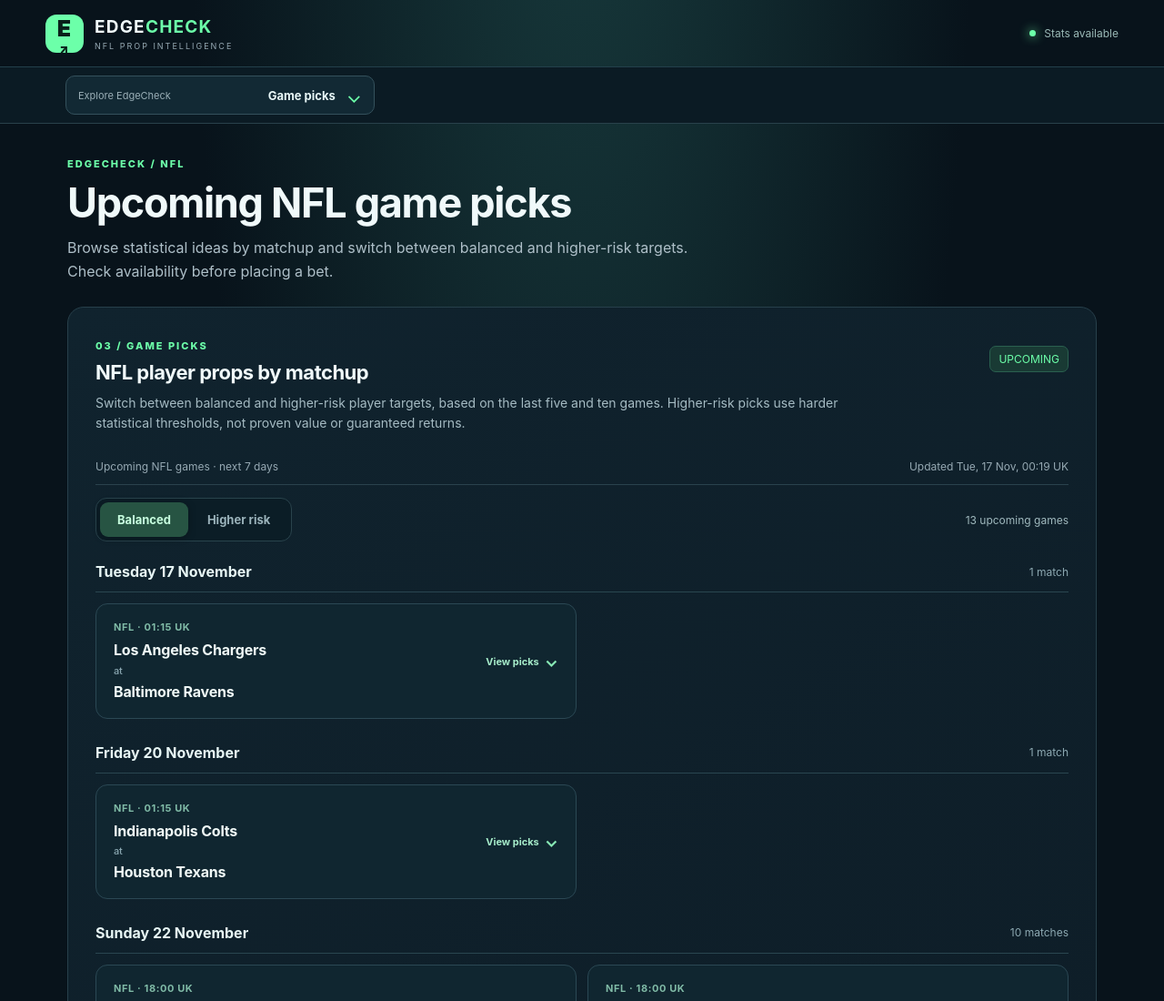
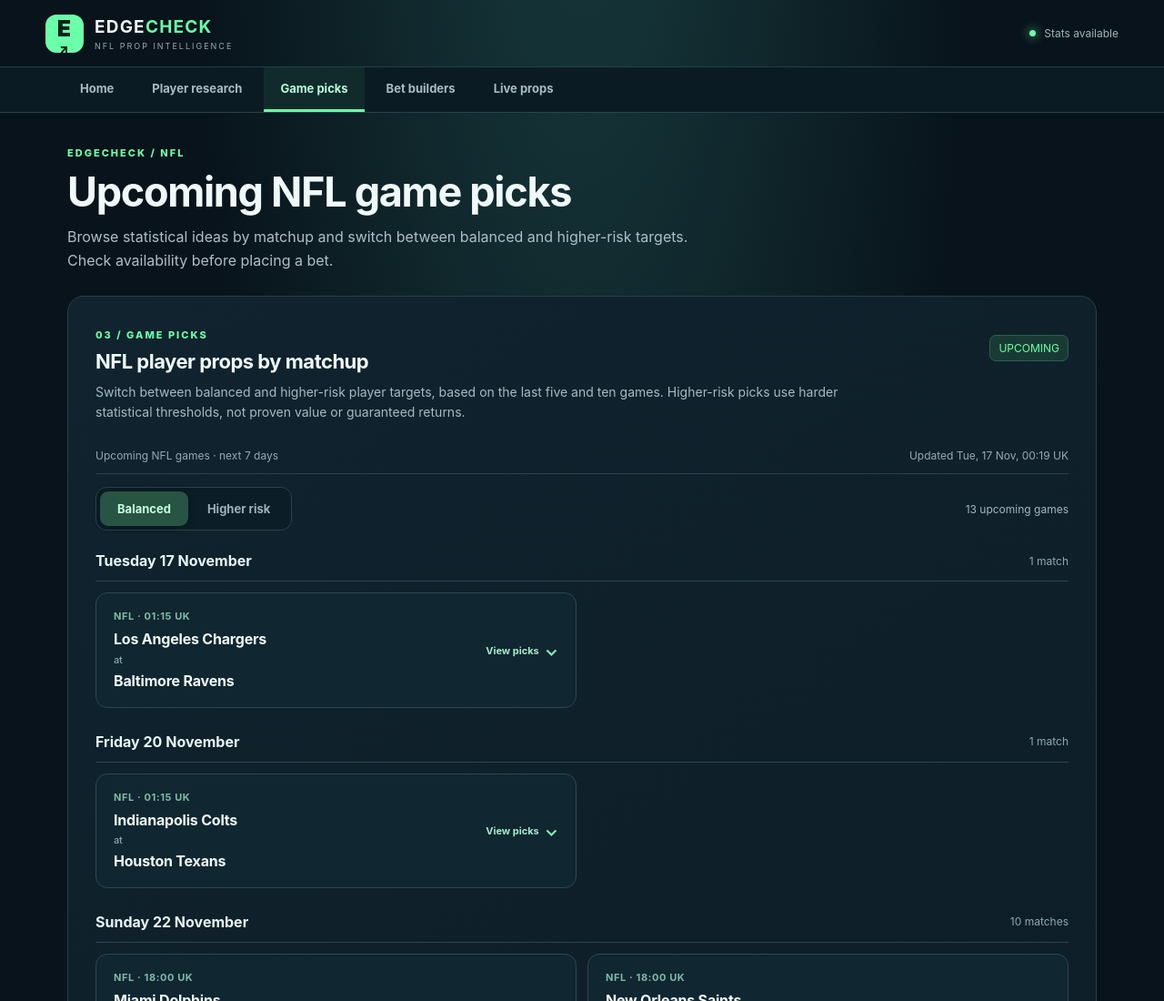
Before and after one commit to gsy2phh24h-art/edgecheck, a plain HTML site: page edgecheck-public/picks.html in a window 1280 px wide. Shown: the top 1100 px of the page at 91% size. Drawn offline with Linux system fonts and the light colour scheme.

Commit message:
Restore horizontal top page navigation

```diff
--- a/edgecheck-public/picks.html
+++ b/edgecheck-public/picks.html
@@ -1,6 +1,8 @@
 <!doctype html><html lang="en"><head><meta charset="utf-8"><meta name="viewport" content="width=device-width,initial-scale=1,viewport-fit=cover"><meta name="theme-color" content="#08131b"><meta name="description" content="EdgeCheck NFL player prop research: recent game logs, hit rates and bet slip analysis."><title>Upcoming NFL game picks | EdgeCheck</title><link rel="manifest" href="/manifest.webmanifest"><link rel="stylesheet" href="/styles.css"></head><body data-page="picks">
 <header class="top"><div class="brand"><span class="logo">E<span>↗</span></span><div><strong>EDGE<span class="accent">CHECK</span></strong><small>NFL PROP INTELLIGENCE</small></div></div><div class="topright"><span class="livepoint"></span><span id="data-status">Checking data…</span></div></header>
-<nav class="site-nav" aria-label="Main navigation"><div class="nav-menu-wrap"><details class="nav-dropdown"><summary aria-label="Choose a page"><span class="nav-dropdown-label">Explore EdgeCheck</span><strong>Game picks</strong><span class="nav-chevron" aria-hidden="true">⌄</span></summary><div class="nav-dropdown-items"><a data-nav="home" href="/">Home</a><a data-nav="research" href="/research.html">Player research</a><a data-nav="picks" href="/picks.html">Game picks</a><a data-nav="builders" href="/builders.html">Bet builders</a><a data-nav="props" href="/props.html">Live props</a></div></details></div></nav>
+<nav class="site-nav" aria-label="Main navigation"><div class="site-nav-inner">
+<a data-nav="home" href="/">Home</a><a data-nav="research" href="/research.html">Player research</a><a data-nav="picks" href="/picks.html">Game picks</a><a data-nav="builders" href="/builders.html">Bet builders</a><a data-nav="props" href="/props.html">Live props</a>
+</div></nav>
 <main class="shell"><section class="page-intro"><span class="overline">EDGE<span class="accent">CHECK</span> / NFL</span><h1>Upcoming NFL game picks</h1><p>Browse statistical ideas by matchup and switch between balanced and higher-risk targets. Check availability before placing a bet.</p></section><section class="hero"><div class="eyebrow">THE RESEARCH DESK <span>•</span> NFL</div><h1>Know the numbers.<br><span>Build a smarter slip.</span></h1><p>Search NFL players, examine their recent performances, and identify the legs with the weakest historical hit rates.</p><div class="hero-stats"><div><b id="player-count">—</b><span>Players available</span></div><div><b id="game-count">—</b><span>Game logs</span></div><div><b id="update-date">—</b><span>Latest update (UTC)</span></div></div></section>
 <div id="alert" class="notice" hidden></div>
 <div class="columns"><section class="panel analyser"><div class="sectionhead"><div><span class="overline">01 / RESEARCH</span><h2>Player prop analyser</h2></div><span class="tag">NFL</span></div>
```
